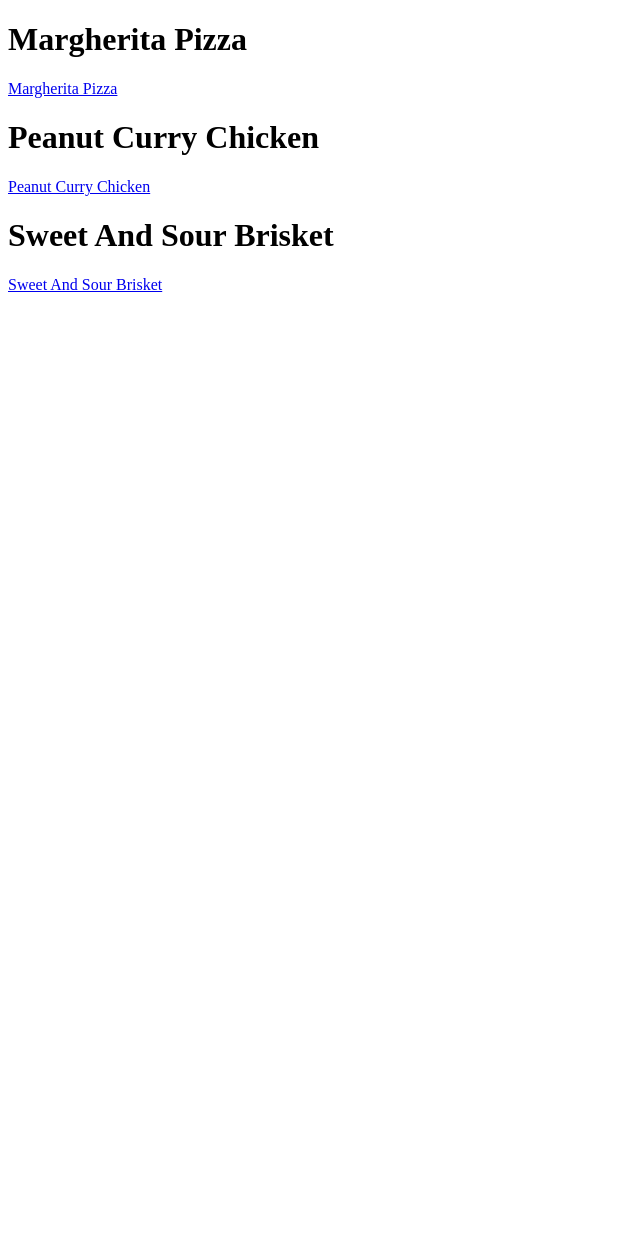
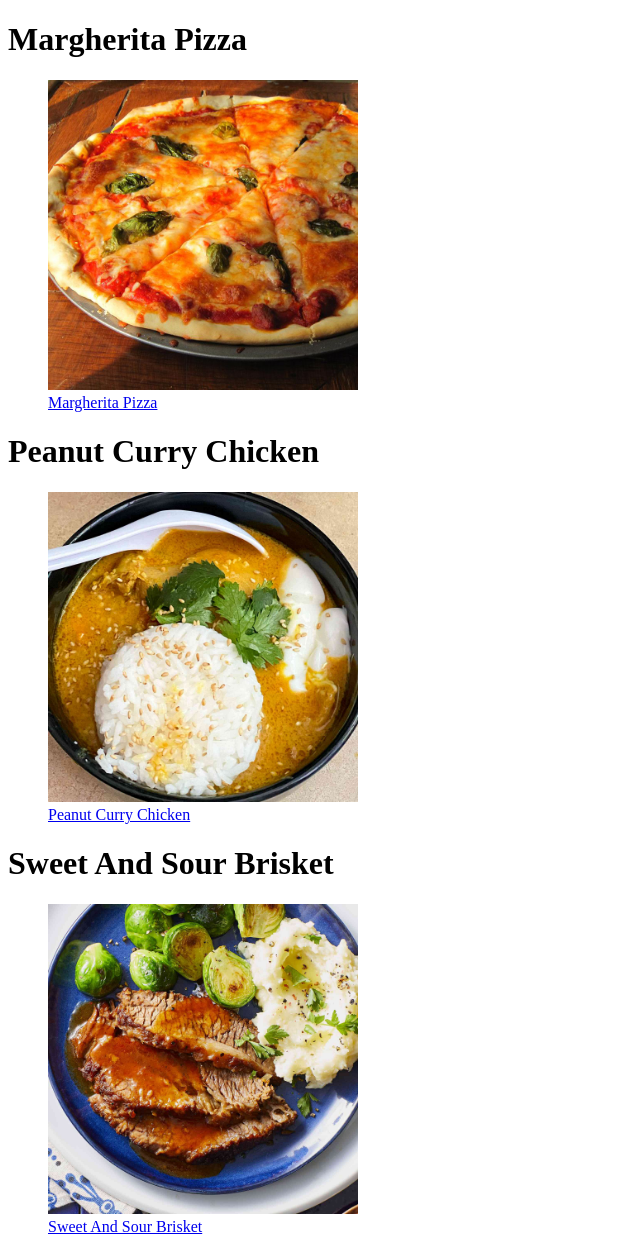
Before and after one commit to kaythekid/odin-recipes, a plain HTML site: page index.html in a window 1280 px wide. Shown: the whole page, without its empty margins (0-640 px from the left). Before the commit the page ends 800 px from the top, so only its background shows below. Drawn offline with Linux system fonts and the light colour scheme.

Commit message:
Minor update: Added picture for each dish

```diff
--- a/index.html
+++ b/index.html
@@ -7,11 +7,19 @@
 </head>
 <body>
     <h1>Margherita Pizza</h1>
-    <a href="recipes/margherita-pizza.html">Margherita Pizza</a>
+    <ul style="list-style-type:none;">
+        <li><img src="recipe-images/margherita-pizza.jpg" height="310" width="310"></li>
+        <li><a href="recipes/margherita-pizza.html">Margherita Pizza</a></li>
+    </ul>
     <h1>Peanut Curry Chicken</h1>
-    <a href="recipes/peanut-curry-chicken.html">Peanut Curry Chicken</a>
+    <ul style="list-style-type:none;">
+        <li><img src="recipe-images/peanut-chicken-curry.jpg" height="310" width="310"></li>
+        <li><a href="recipes/peanut-curry-chicken.html">Peanut Curry Chicken</a></li>
+    </ul>
     <h1>Sweet And Sour Brisket</h1>
-    <a href="recipes/sweet-sour-brisket.html">Sweet And Sour Brisket</a>
-
+    <ul style="list-style-type:none;">
+        <li><img src="recipe-images/sweet-sour-brisket.jpg"height="310" width="310"></li>
+        <li><a href="recipes/sweet-sour-brisket.html">Sweet And Sour Brisket</a></li>
+    </ul>
 </body>
 </html>
```
Also changed, not shown: recipe-images/margherita-pizza.jpg (added), recipe-images/peanut-chicken-curry.jpg (added), recipe-images/sweet-sour-brisket.jpg (added).
